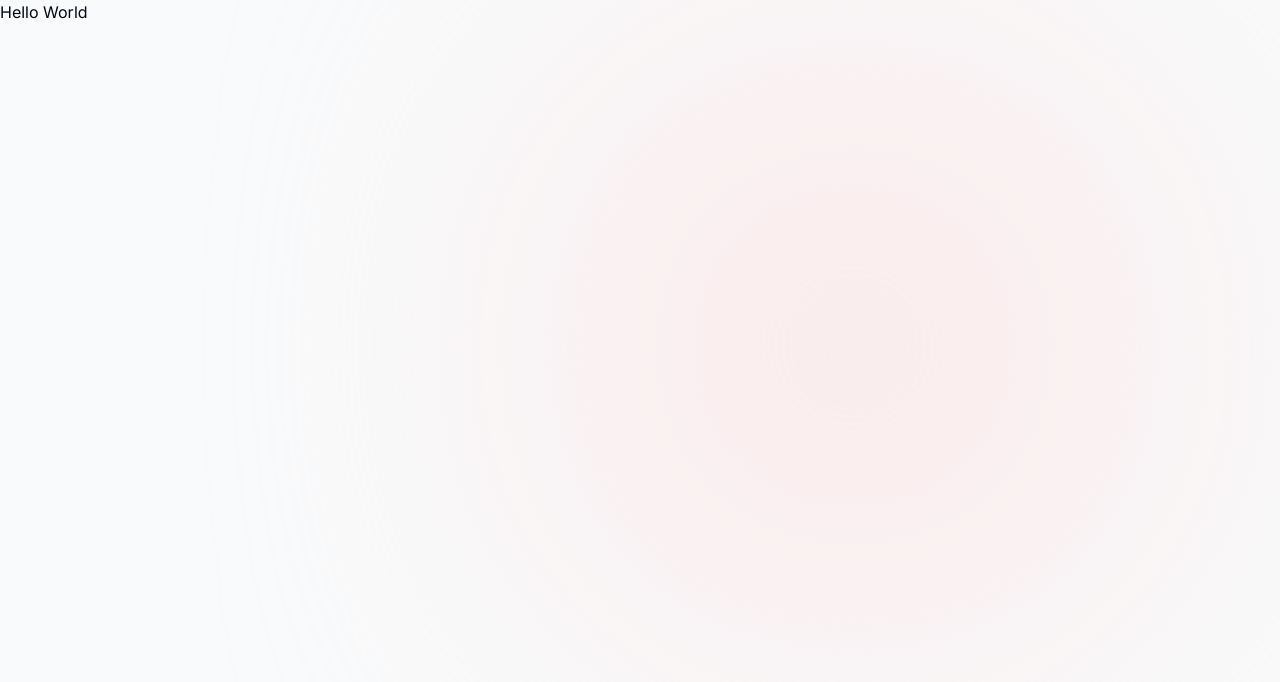
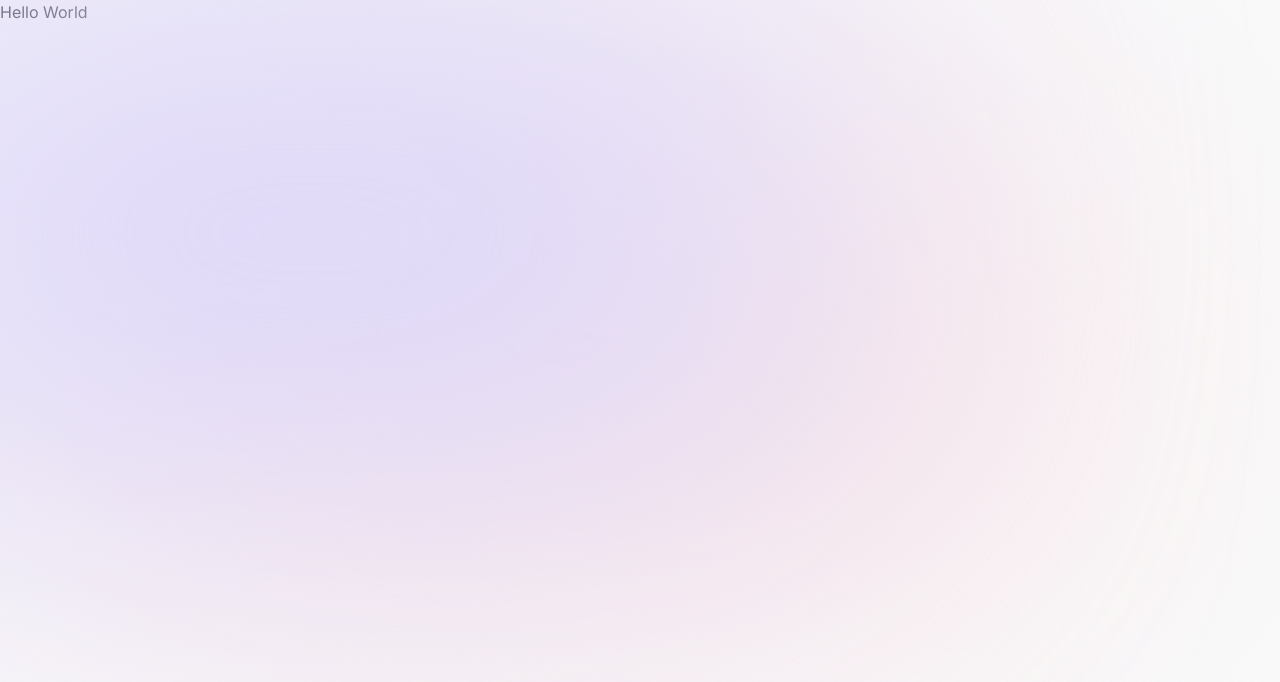
Before and after one commit to aaronaltman/aa_aaron_portfolio_site, a Next.js app: page / in a window 1280 px wide. Shown: the top 682 px of the page. Built offline with nearby package versions, Linux system fonts and the light colour scheme.

Commit message:
background color gradient

```diff
--- a/app/layout.tsx
+++ b/app/layout.tsx
@@ -16,9 +16,9 @@
 }) {
   return (
     <html lang="en">
-      <body className={`${inter.className} bg-gray-50 text-gray-950`}>
-        <div className="bg-[#fbe2e3] absolute top-[6rem] right-[11rem] h-[31.25rem] w-[31.25rem] rounded-full blur-[10rem]"></div>
-        <div></div>
+      <body className={`${inter.className} bg-gray-50 text-gray-950 relative`}>
+        <div className="bg-[#fbe2e3] absolute top-[6rem] right-[11rem] h-[31.25rem] w-[31.25rem] rounded-full blur-[10rem] sm:w-[68.75rem]"></div>
+        <div className="bg-[#dbd7fb] absolute top-[-1rem] left-[-35rem] h-[31.25rem] w-[31.25rem] rounded-full blur-[10rem] sm:w-[68.75rem] md:left-[-33rem] lg:left-[-28rem] xl:left-[-15rem] 2xl:left-[-5rem]"></div>
         {children}
       </body>
     </html>
```
Also changed, not shown: 1 other file (tests, documents, lock files or other folders).
